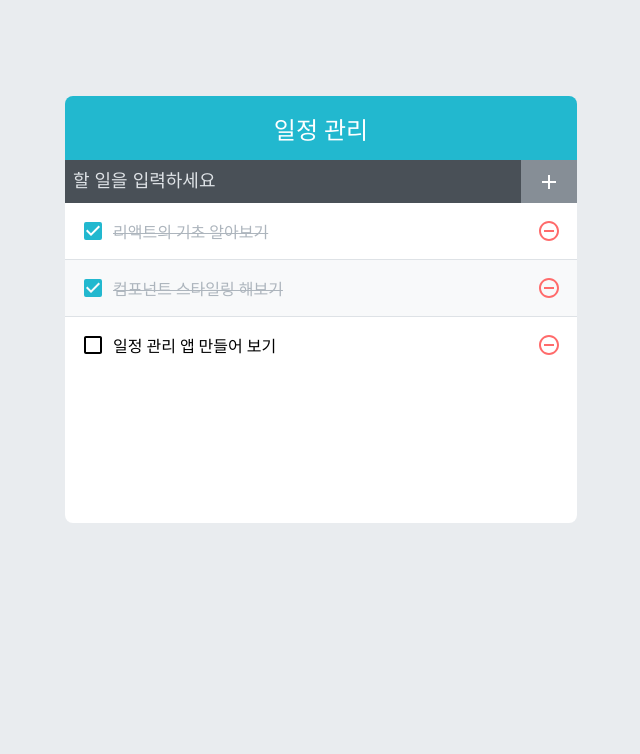
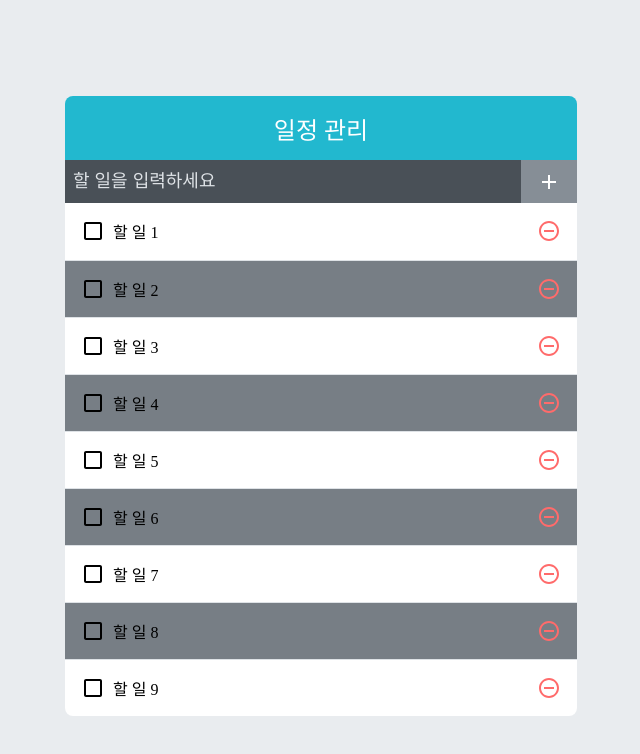
Before and after one commit to chlrlrhs95/react-book, a React (Create React App) app: page / in a window 1280 px wide. Shown: the top 754 px of the page, without its empty margins (319-959 px from the left). Built offline with nearby package versions, Linux system fonts and the light colour scheme.

Commit message:
chatper11

```diff
--- a/package.json
+++ b/package.json
@@ -12,6 +12,7 @@
     "react-dom": "^17.0.1",
     "react-icons": "^4.2.0",
     "react-scripts": "4.0.3",
+    "react-virtualized": "^9.22.3",
     "web-vitals": "^1.0.1"
   },
   "scripts": {
--- a/src/App.js
+++ b/src/App.js
@@ -1,59 +1,95 @@
-import React, { useState, useCallback, useRef } from 'react';
+import React, { useState, useReducer, useCallback, useRef } from 'react';
 import TodoInsert from './component/TodoInsert';
 import TodoList from './component/TodoList';
 import TodoTemplate from './component/TodoTemplate';
 
+function createBulkTodos() {
+    const array = [];
+    for (let i = 1; i <= 2500; i++) {
+        array.push({
+            id: i,
+            text: `할 일 ${i}`,
+            checked: false,
+        });
+    }
+    return array;
+}
+
+function todoReducer(todos, action) {
+    switch (action.type) {
+        case 'INSERT':
+            return todos.concat(action.todo);
+        case 'REMOVE':
+            return todos.filter((todo) => todo.id !== action.id);
+        case 'TOGGLE':
+            return todos.map((todo) =>
+                todo.id === action.id
+                    ? { ...todo, checked: !todo.checked }
+                    : todo,
+            );
+        default:
+            return todos;
+    }
+}
+
 const App = () => {
-    const [todos, setTodos] = useState([
-        {
-            id: 1,
-            text: '리액트의 기초 알아보기',
-            checked: true,
-        },
-        {
-            id: 2,
-            text: '컴포넌트 스타일링 해보기',
-            checked: true,
-        },
-        {
-            id: 3,
-            text: '일정 관리 앱 만들어 보기',
+    // const [todos, setTodos] = useState(createBulkTodos);
+    const [todos, dispatch] = useReducer(
+        todoReducer,
+        undefined,
+        createBulkTodos,
+    );
+    const nextId = useRef(2501);
+
+    const onInsert = useCallback((text) => {
+        const todo = {
+            id: nextId.current,
+            text: text,
             checked: false,
-        },
-    ]);
+        };
+        dispatch({
+            typs: 'INSERT',
+            todo,
+        });
+        nextId.current += 1;
+    }, []);
 
-    const nextId = useRef(4);
+    // useState 함수형 업데이트
+    const onRemove = useCallback((id) => {
+        dispatch({ type: 'REMOVE', id });
+    }, []);
 
-    const onInsert = useCallback(
-        (text) => {
-            const todo = {
-                id: nextId.current,
-                text: text,
-                checked: false,
-            };
-            setTodos(todos.concat(todo));
-            nextId.current += 1;
-        },
-        [todos],
-    );
+    const onToggle = useCallback((id) => {
+        dispatch({ type: 'TOGGLE', id });
+    }, []);
 
-    const onRemove = useCallback(
-        (id) => {
-            setTodos(todos.filter((todo) => todo.id !== id));
-        },
-        [todos],
-    );
+    // const onInsert = useCallback(
+    //     (text) => {
+    //         const todo = {
+    //             id: nextId.current,
+    //             text: text,
+    //             checked: false,
+    //         };
+    //         setTodos(todos.concat(todo));
+    //         nextId.current += 1;
+    //     },
+    //     [todos],
+    // );
 
-    const onToggle = useCallback(
-        (id) => {
-            setTodos(
-                todos.map((todo) =>
-                    todo.id === id ? { ...todo, checked: !todo.checked } : todo,
-                ),
-            );
-        },
-        [todos],
-    );
+    // useState 함수형 업데이트
+    // const onRemove = useCallback((id) => {
+    //     setTodos((todos) => todos.filter((todo) => todo.id !== id));
+    // }, []);
+
+    // const onToggle = useCallback((id) => {
+    //     setTodos((todos) =>
+    //         todos.map((todo) =>
+    //             todo.id === id ? { ...todo, checked: !todo.checked } : todo,
+    //         ),
+    //     );
+    // }, []);
+
+    //useReducer
 
     return (
         <TodoTemplate>
--- a/src/component/TodoList.js
+++ b/src/component/TodoList.js
@@ -1,20 +1,37 @@
-import React from 'react';
+import React, { useCallback } from 'react';
+import { List } from 'react-virtualized';
 import TodoListItem from './TodoListItem';
 import './TodoList.scss';
 
 const TodoList = ({ todos, onRemove, onToggle }) => {
-    return (
-        <div className="TodoList">
-            {todos.map((todo) => (
+    const rowRenderer = useCallback(
+        ({ index, key, style }) => {
+            const todo = todos[index];
+            return (
                 <TodoListItem
                     todo={todo}
-                    key={todo.id}
+                    key={key}
                     onRemove={onRemove}
                     onToggle={onToggle}
+                    style={style}
                 />
-            ))}
-        </div>
+            );
+        },
+        [onRemove, onToggle, todos],
+    );
+
+    return (
+        <List
+            className="TodoList"
+            width={512}
+            height={513}
+            rowCount={todos.length}
+            rowHeight={57}
+            rowRenderer={rowRenderer}
+            list={todos}
+            style={{ outline: 'none' }}
+        />
     );
 };
 
-export default TodoList;
+export default React.memo(TodoList);
--- a/src/component/TodoListItem.js
+++ b/src/component/TodoListItem.js
@@ -7,10 +7,11 @@ import {
 } from 'react-icons/md';
 import cn from 'classnames';
 
-const TodoListItem = ({ todo, onRemove, onToggle }) => {
+const TodoListItem = ({ todo, onRemove, onToggle, style }) => {
     const { text, checked } = todo;
 
     return (
+        <div className="TodoListItem-virtualized" style={style}>
             <div className="TodoListItem">
                 <div
                     className={cn('checkbox', { checked })}
@@ -23,7 +24,11 @@ const TodoListItem = ({ todo, onRemove, onToggle }) => {
                     <MdRemoveCircleOutline />
                 </div>
             </div>
+        </div>
     );
 };
 
-export default TodoListItem;
+export default React.memo(
+    TodoListItem,
+    (prevProps, nextProps) => prevProps.todo === nextProps.todo,
+);
--- a/src/component/TodoListItem.scss
+++ b/src/component/TodoListItem.scss
@@ -1,9 +1,18 @@
+.TodoListItem-virtualized {
+    & + & {
+        border-top: 1px solid #dee2e6;
+    }
+    &:nth-child(even) {
+        background: #777e85;
+    }
+}
+
 .TodoListItem {
     padding: 1rem;
     display: flex;
     align-items: center;
     &:nth-child(even) {
-        background: #f8f9fa;
+        background: #4693e0;
     }
 
     .checkbox {
```
Also changed, not shown: note11.txt (added), 1 other file (tests, documents, lock files or other folders). Lines whose indentation alone changed are shown as unchanged.
